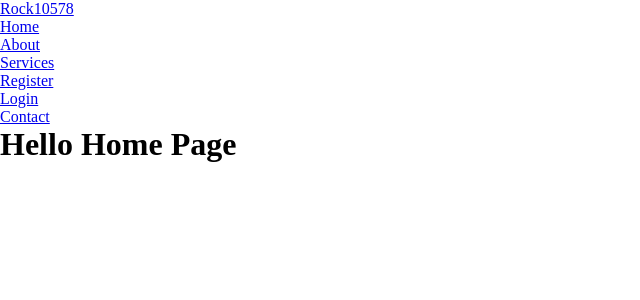
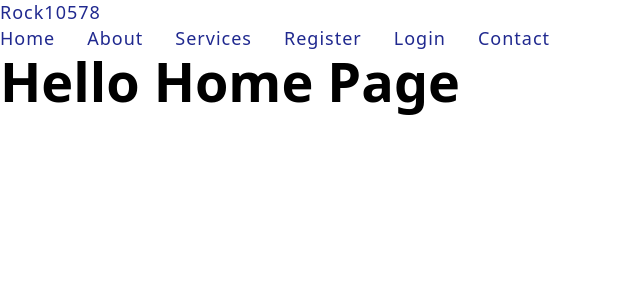
Before and after one commit to Rock10578/Service, a React (Vite) app in the folder client/: page / in a window 1280 px wide. Shown: the top 300 px of the page, without its empty margins (0-640 px from the left). Built offline with nearby package versions, Linux system fonts and the light colour scheme.

Commit message:
basic styling for the website

```diff
--- a/client/src/components/Navbar.jsx
+++ b/client/src/components/Navbar.jsx
@@ -1,5 +1,5 @@
 import { NavLink } from "react-router-dom"
-// import "./Navbar.css"
+import "./Navbar.css"
 
 export const Navbar = () => {
     return (
--- a/client/src/index.css
+++ b/client/src/index.css
@@ -2,8 +2,50 @@
     margin: 0;
     padding: 0;
     box-sizing: border-box;
+    font-family: Urbanist, system-ui, Avenir, Helvetica, Araial, sans-serif;
+    color-scheme: light dark;
 }
 
-/* html{
+:root{
+    --bg-color: #f4f3ff;
+    --btn-color: #20298f;
+    --dark-color: #242424;
+    --helper-color: #99b9ff;
+}
+
+html{
     font-size: 62.5%;
-} */
+}
+
+body{
+    margin: 0;
+    display: flex;
+    /* place-items: center; */
+    min-width: 32rem;
+    min-height: 100vh;
+}
+
+h1{
+    font-size: 5.4rem;
+    line-height: 1.1;
+    font-weight: bold;
+}
+
+p, li, label, input, textarea{
+    font-size: 1.8rem;
+    line-height: 1.56;
+    letter-spacing: 0.1rem;
+    word-spacing: 0.06rem;
+}
+
+a{
+    font-weight: 500;
+    font-size: 1.8rem;
+    letter-spacing: 0.1rem;
+    color: var(--btn-color);
+    text-decoration: inherit;
+}
+
+li{
+    list-style: none;
+}
```
